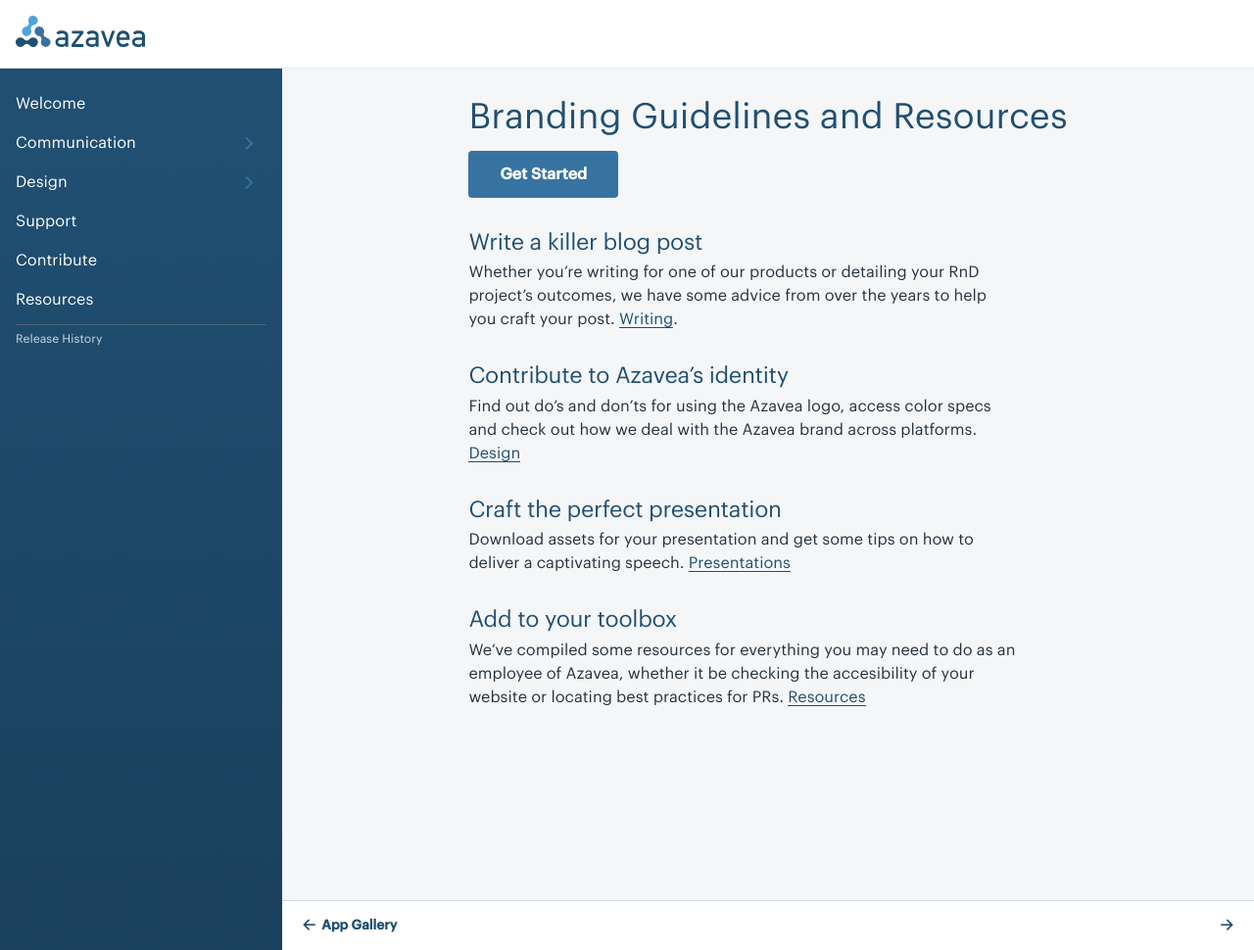
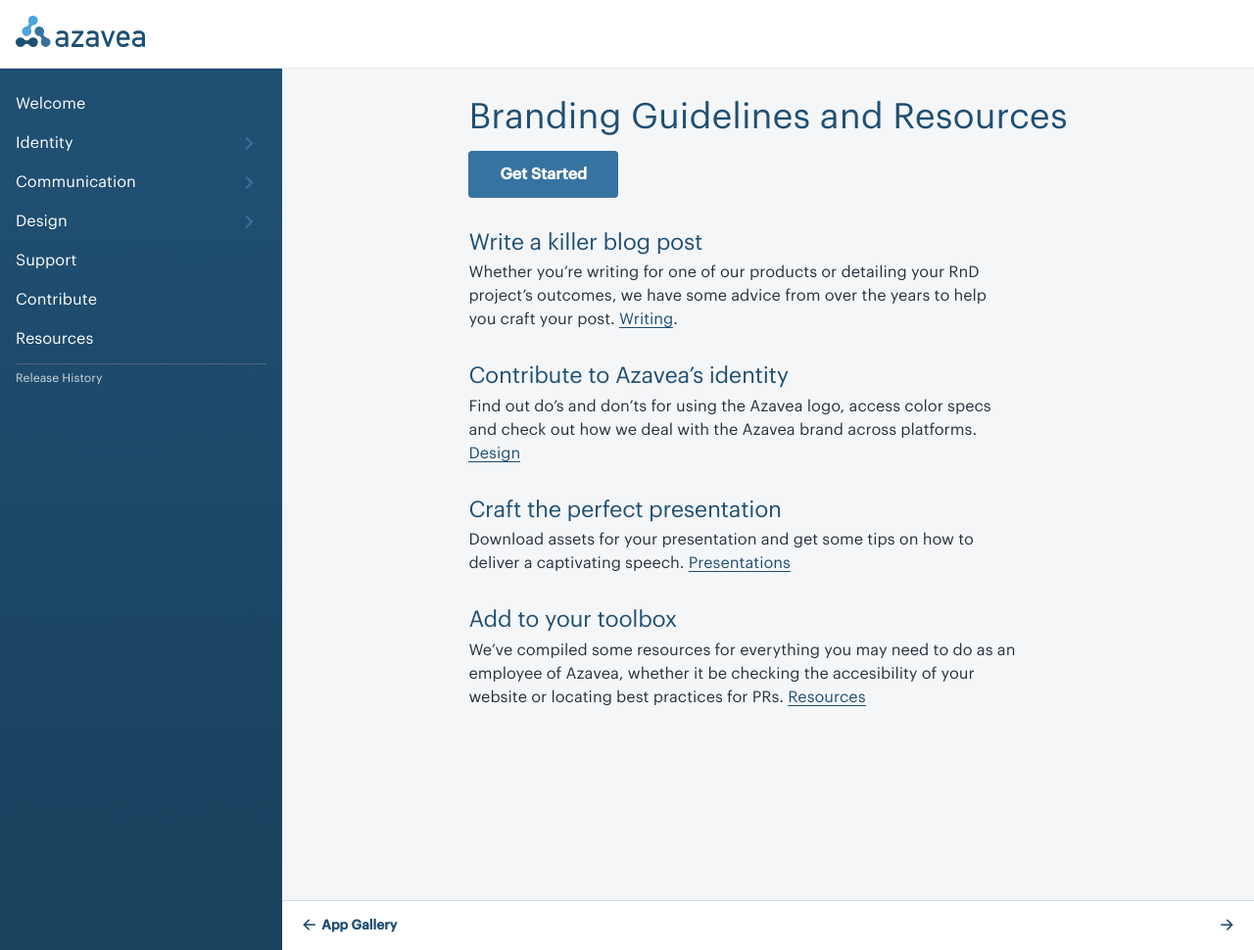
Before and after one commit to azavea/azavea-branding-guide, a Jekyll site: the page built from index.html, in a window 1280 px wide. Shown: the whole page at 98% size. Built offline with Jekyll 4.4.1, drawn with Linux system fonts in a browser that asks for light colours; some web fonts are replaced.

Commit message:
Added reference to Identity section in primary nav

```diff
--- a/_includes/primary-nav.html
+++ b/_includes/primary-nav.html
@@ -5,6 +5,28 @@
 				<span class="c-primary-nav__text">Welcome</span>
 			</a>
 		</li><!-- end c-nav__list__item -->
+
+		<li class="c-primary-nav__item {% if page.url contains '/identity' %}is-active{% endif %}">
+			<a class="c-primary-nav__link c-primary-nav__link--has-children js-nav-dropdown-trigger {% if page.url contains '/identity' %} is-active is-current{% endif %}" href="{{ "/identity/" | prepend: site.baseurl }}">
+				<span class="c-primary-nav__text">Identity</span>
+				<i class="c-icon c-primary-nav__icon icon-right-open"></i>
+			</a>
+			<ul class="c-primary-nav__sublist js-nav-dropdown {% if page.url contains '/identity' %} is-active{% endif %}">
+			{% for my_page in site.pages %}
+				{% if my_page.group == "identity" and my_page.subgroup == nil %}
+				<li class="c-primary-nav__item">
+					<a class="c-primary-nav__link {% if my_page.url == page.url %}is-active is-current{% endif %}" href="{{ my_page.url | prepend: site.baseurl }}">
+            {% if my_page.title == "Identity" %}
+            <span class="c-primary-nav__text">Overview</span>
+            {% else %}
+            {{ my_page.title }}
+            {% endif %}
+					</a>
+				</li>
+				{% endif %}
+			{% endfor %}
+			</ul>
+		</li>
 
 		<li class="c-primary-nav__item {% if page.url contains '/communication' %}is-active{% endif %}">
 			<a class="c-primary-nav__link c-primary-nav__link--has-children js-nav-dropdown-trigger {% if page.url contains '/communication' %} is-active is-current{% endif %}" href="{{ "/communication/" | prepend: site.baseurl }}">
```
